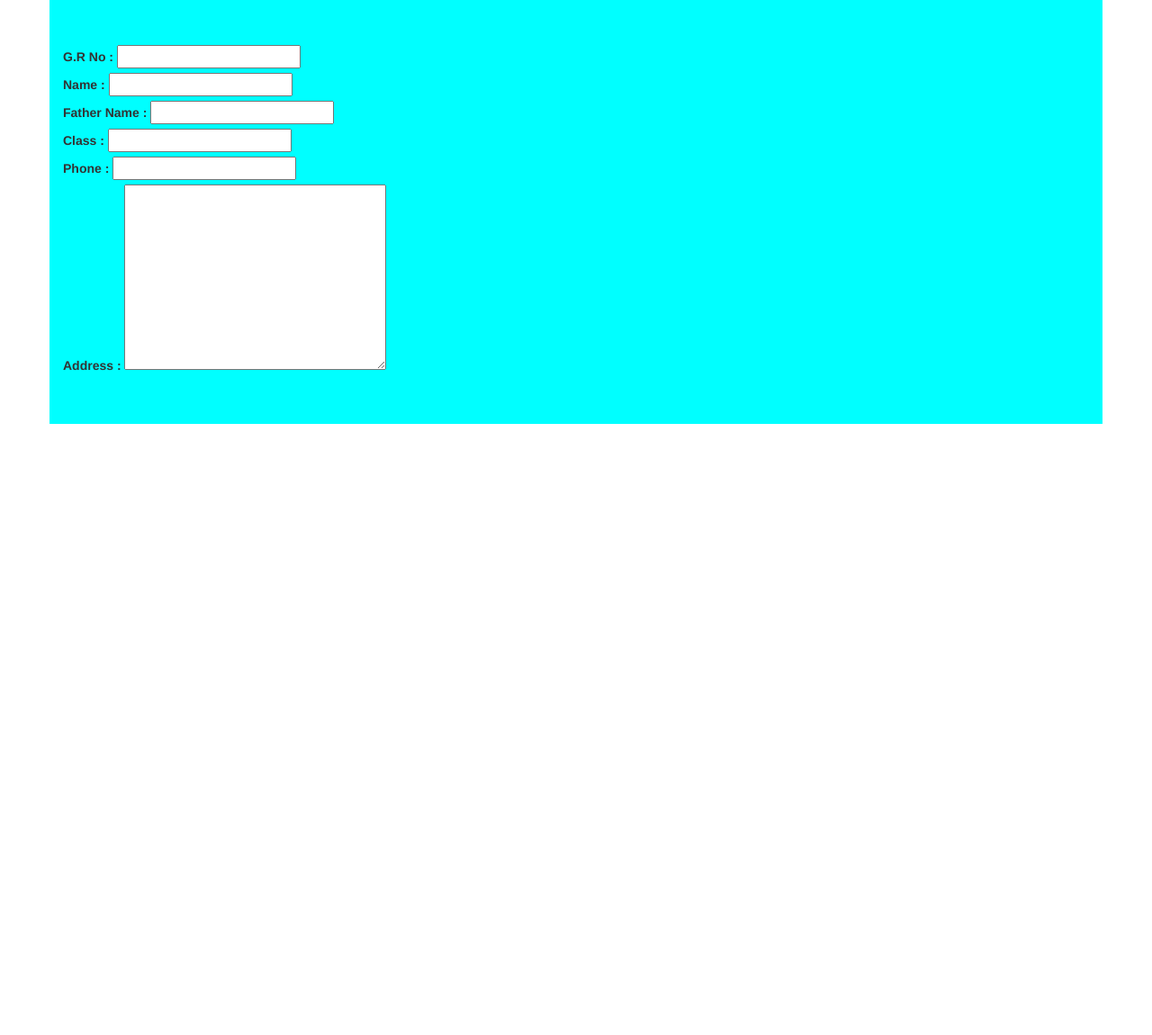
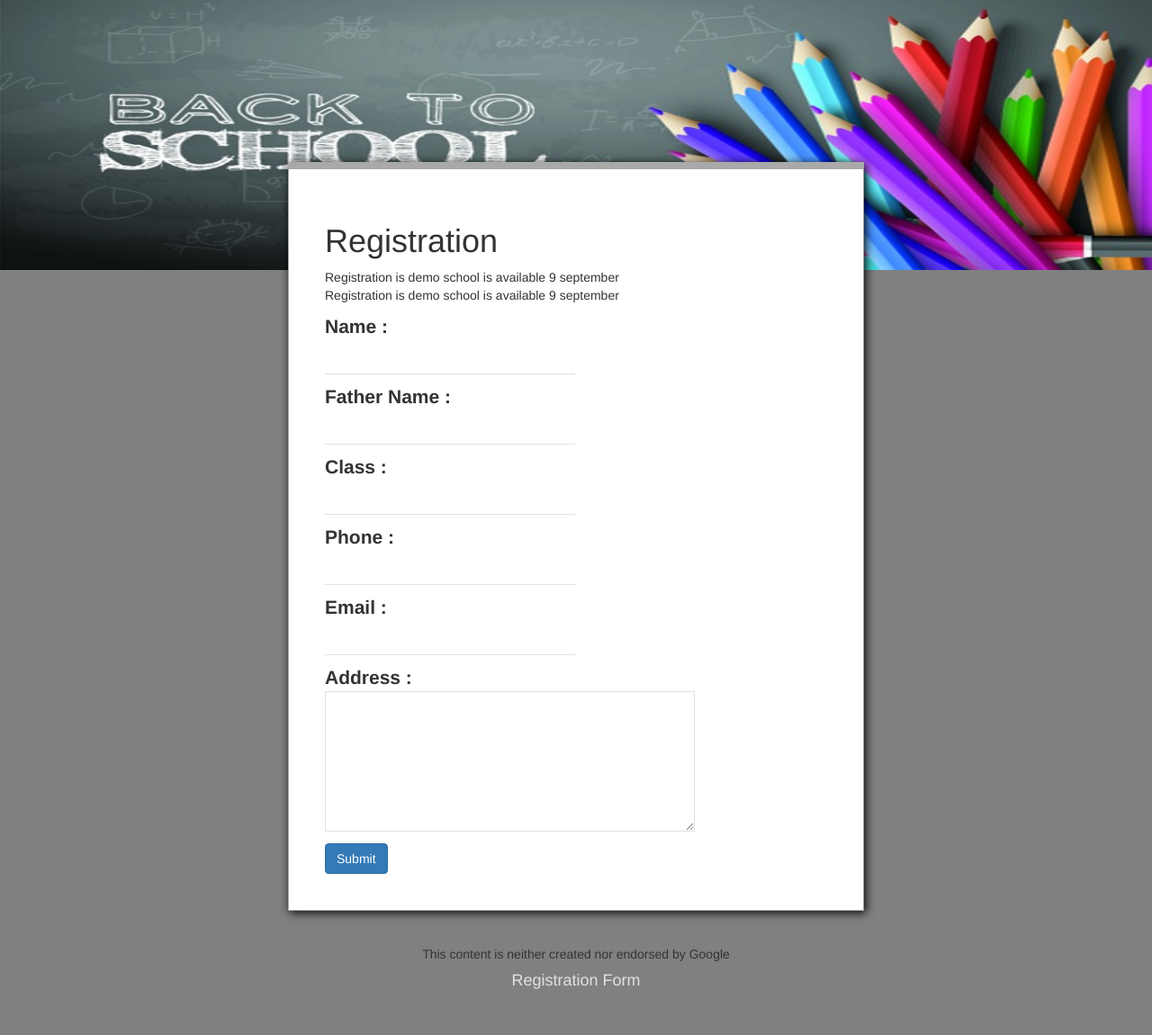
Before and after one commit to XeeshanAnsari/School_Management_php, a PHP site: page /regForm.html in a window 1280 px wide. Shown: the whole page at 90% size. Before the commit the page ends 471 px from the top, so only its background shows below. Run offline with PHP 8.4, Linux system fonts and the light colour scheme.

Commit message:
regForm is design

```diff
--- a/css/style.css
+++ b/css/style.css
@@ -1,4 +1,59 @@
+body{
+    padding: 0px;
+    margin: 0px;
+    font-family: Arial, Helvetica, sans-serif;
+}
+.title-cover{
+    width: 100%;
+    height: 300px;
+
+}
+.title-cover img{
+     width: 100%;
+     height: 300px;
+}
+.mainBody{
+     width: 100%;
+     height: 750px;
+     background-color: gray;
+}
 .form-box{
-    background-color: aqua;
-    padding: 50px;
+    width: 50%;
+    margin: 0px auto;
+    position: absolute;
+    top: 180px;
+    left: 25%;
+    background-color: #ffffff;
+    padding: 40px;
+    border: 1px solid darkgrey;
+    border-top-width: 8px;
+    box-shadow: 2px 2px 10px black;
+
 }
+form label{
+    font-size: 150%;
+}
+.input-field{
+    border: 0px solid #E1E1E1;
+    border-bottom-width:  1px ;
+    padding-left: 5px;
+    font-size: 100%;
+    font-weight: normal;
+    margin: 5px 0px;
+}
+textarea{
+    border: 1px solid #E1E1E1;
+}
+.footer{
+    width: 100%;
+    height: 100px;
+    background-color: gray;
+}
+.footer p {
+    text-align: center;
+
+}
+.footer h4{
+    text-align: center;
+    color: #E1E1E1;
+}
--- a/regForm.html
+++ b/regForm.html
@@ -9,20 +9,30 @@
     <script src="./js/bootstrap.min.js"></script>
 </head>
 <body>
-    <div class="mainFormBody">
-        <div class="container form-box">
-            <form action="">
-                <div >
-                    <label for="s_no">G.R No : <input type="text" name="s_no"  id="s_no"></label><br>
-                    <label for="s_name">Name : <input type="text" name="s_name" id="s_name"></label><br>
-                    <label for="s_fname">Father Name : <input type="text" name="s_fname" id="s_fname"></label><br>
-                    <label for="s_class">Class : <input type="text" name="s_class" id="s_class"></label><br>
-                    <label for="s_phone">Phone : <input type="text" name="s_phone" id="s_phone"></label><br>
-                    <label for="s_address">Address : <textarea name="s_address" id="s_address" id="" cols="30" rows="10"></textarea>
-                    </label>
+        <div class="title-cover">
+            <img src="image/cover_back.jpg" alt="">
+        </div>
+        <div class="mainBody">
+                <div class="form-box" >
+                    <h1>Registration</h1>
+                    <p>Registration is demo school is available 9 september<br>
+                     Registration is demo school is available 9 september</p>
+                    <form action="">
+                       <label for="s_name">Name : <br/><input type="text" name="s_name" id="s_name" class="input-field"></label><br>
+                       <label for="s_fname">Father Name : <br/><input type="text" name="s_fname" id="s_fname" class="input-field"></label><br>
+                       <label for="s_class">Class : <br/><input type="text" name="s_class" id="s_class" class="input-field"></label><br>
+                       <label for="s_phone">Phone : <br/><input type="text" name="s_phone" id="s_phone" class="input-field"></label><br>
+                       <label for="s_email">Email : <br/><input type="text" name="s_email" id="s_email" class="input-field"></label><br>
+                       <label for="s_address">Address : <br/><textarea name="s_address" id="s_address"  cols="30" rows="5"></textarea>
+                       </label><br>
+                       <button name="submit" class="btn btn-primary">Submit</button>
+                    </form>
                 </div>
-            </form>
         </div>
-    </div>
+        <div class="footer">
+            <p>This content is neither created nor endorsed by Google</p>
+            <h4>Registration Form</h4>
+        </div>
+
 </body>
 </html>
```
Also changed, not shown: image/cover_back.jpg (added).
